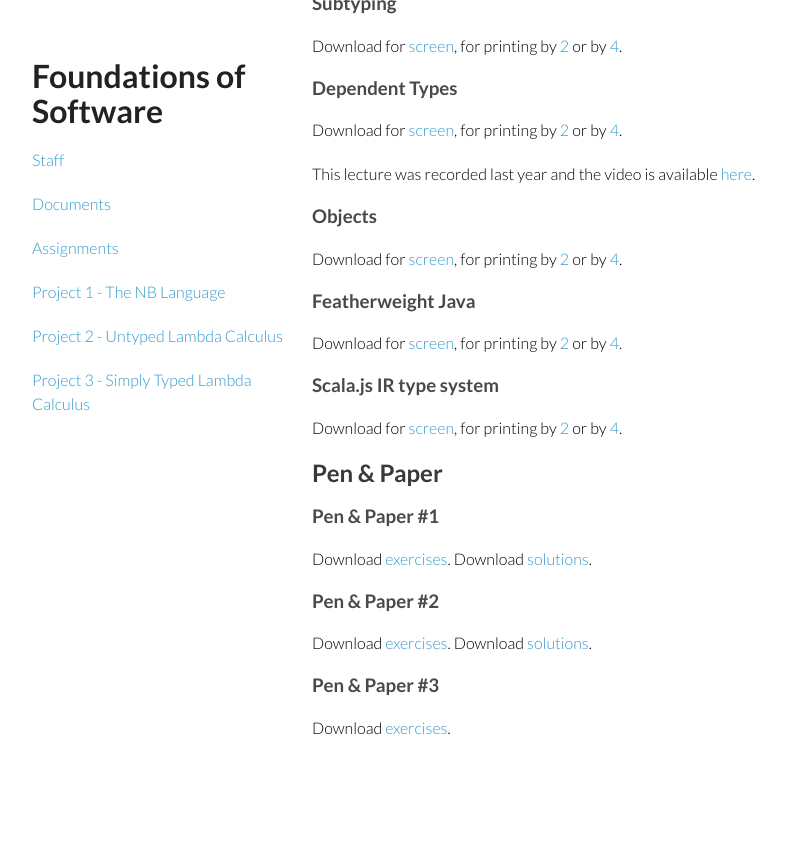
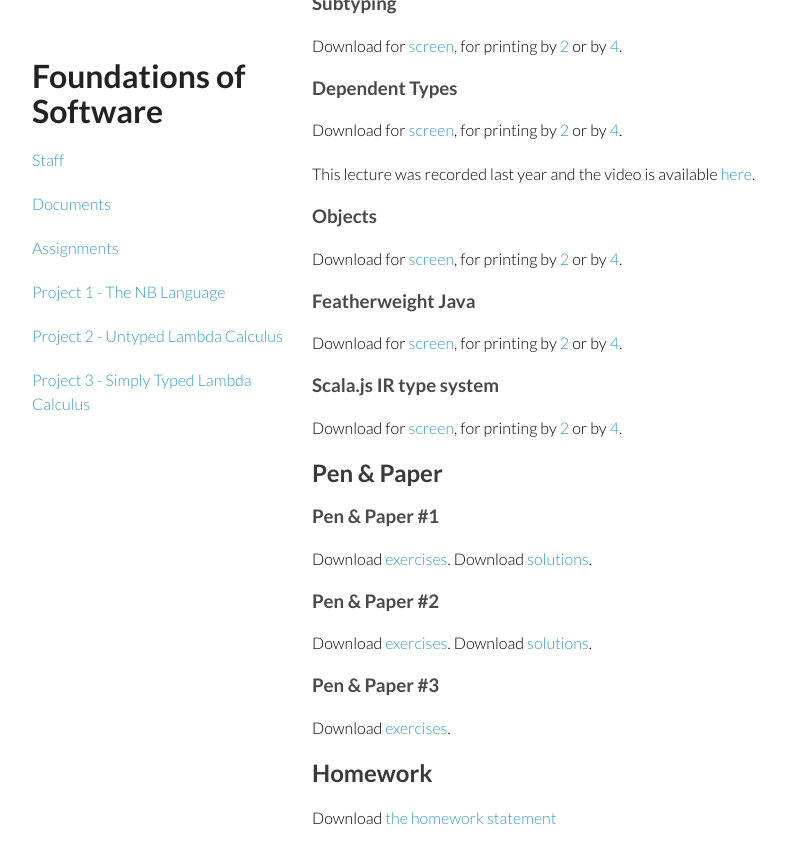
Before and after one commit to fos-2023/fos-2023.github.io, a Jekyll site: the page built from documents.md, in a window 1280 px wide and 900 px high, scrolled down 1075 px. Shown: the top 864 px of the window, without its empty margins (168-953 px from the left). Built offline with Jekyll 4.4.1, drawn with Linux system fonts in a browser that asks for light colours; before the commit the page ends 1885 px from its top, so only the background shows below that.

Commit message:
generated for https://github.com/sjrd/fos/tree/cb44d3dd0bf2e1ec05ca0168c61dfb24785b053d

```diff
--- a/documents.md
+++ b/documents.md
@@ -204,3 +204,9 @@ Download [solutions](slides/penpaper-2023-2-sol.pdf).
 ### Pen & Paper #3
 
 Download [exercises](slides/penpaper-2023-3.pdf).
+
+
+
+## Homework
+
+Download [the homework statement](slides/homework2023.pdf)
```
Also changed, not shown: 9 other files.
